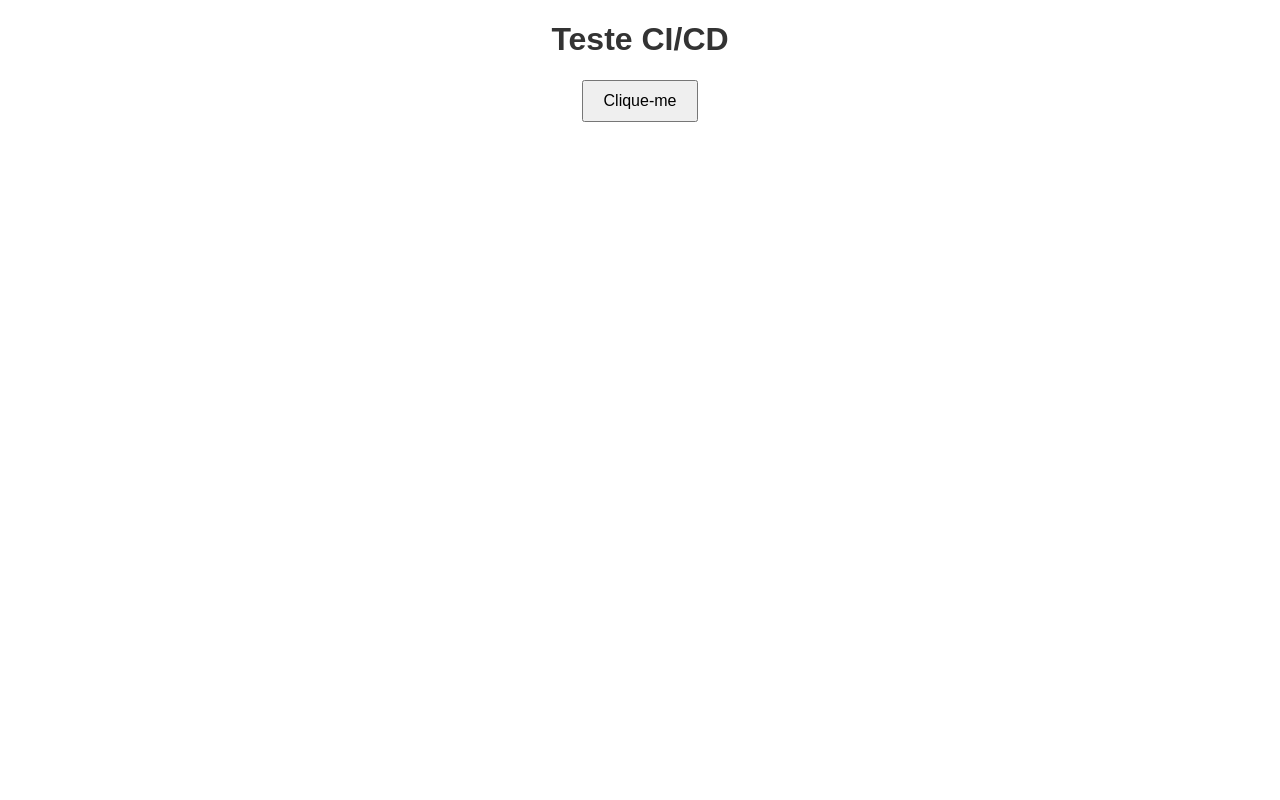
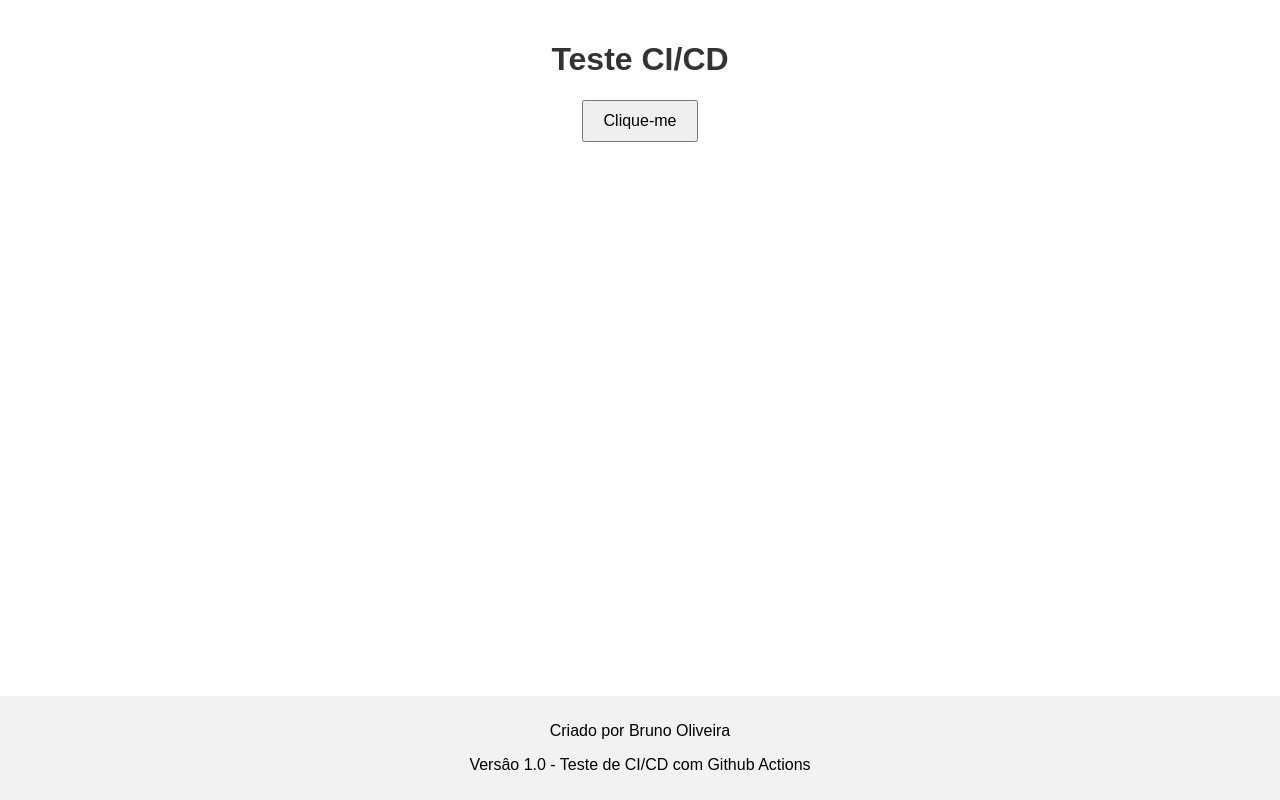
Before and after one commit to brunoserraoliveira/project_CI_CD, a plain HTML site: page index.html in a window 1280 px wide. Drawn offline with Linux system fonts and the light colour scheme.

Commit message:
Acrescentando um footer ao meu site

```diff
--- a/index.html
+++ b/index.html
@@ -7,8 +7,15 @@
     <link rel="stylesheet" href="styles.css">
 </head>
 <body>
-    <h1>Teste CI/CD</h1>
-    <button id="meuBotao">Clique-me</button>
+    <div class="content">
+        <h1>Teste CI/CD</h1>
+        <button id="meuBotao">Clique-me</button>
+    </div>
+
+    <footer>
+        <p>Criado por Bruno Oliveira</p>
+        <p>Versâo 1.0 - Teste de CI/CD com Github Actions</p>
+    </footer>
 
     <script src="script.js" defer></script>
 </body>
--- a/styles.css
+++ b/styles.css
@@ -3,6 +3,15 @@
 body {
     font-family: Arial, sans-serif;
     text-align: center;
+    margin: 0;
+    display: flex;
+    flex-direction: column;
+    min-height: 100vh;
+}
+
+.content {
+    flex: 1;
+    padding: 20px;
 }
 
 h1 {
@@ -14,3 +23,8 @@ button {
     font-size: 16px;
     cursor: pointer;
 }
+
+footer {
+    background-color: #f2f2f2;
+    padding: 10px;
+}
```
